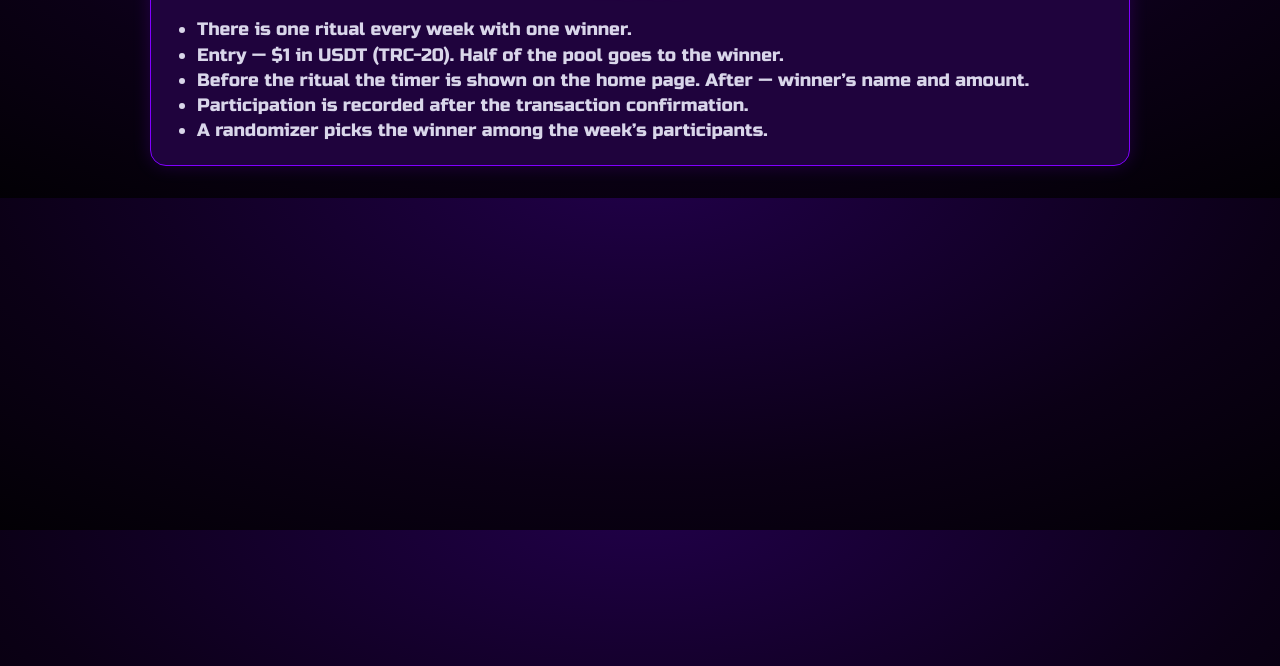
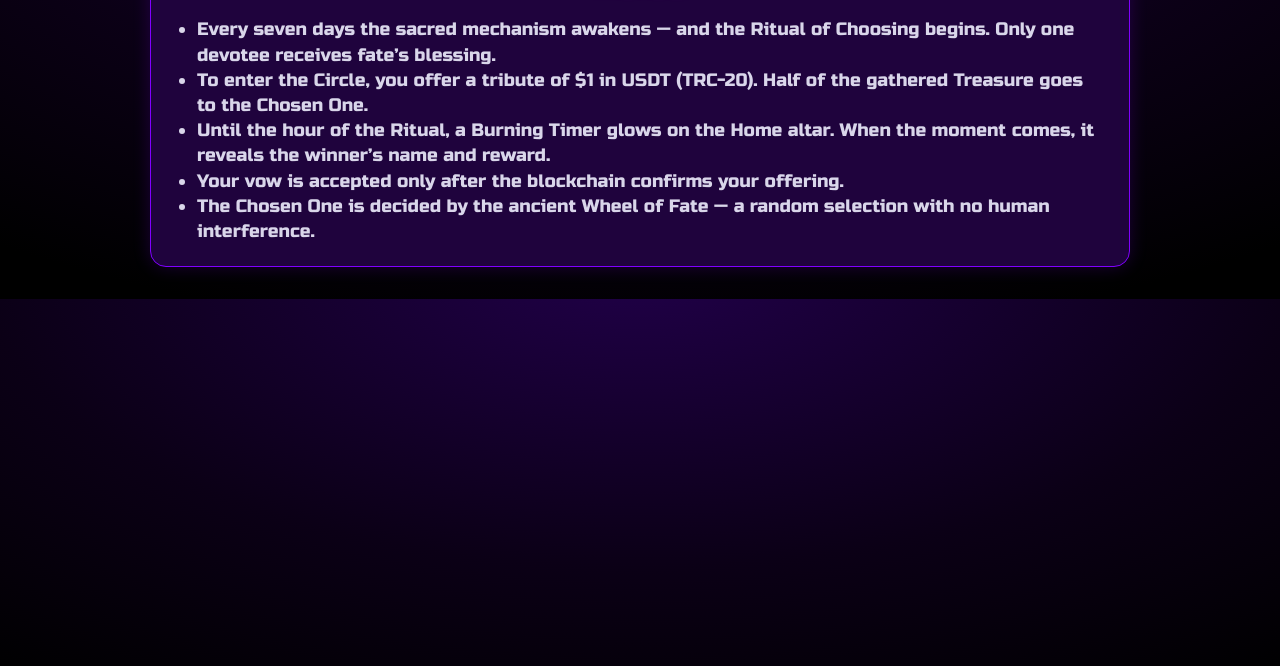
Before and after one commit to OneDollarCult/onedollarcult-data, a website: page rules.html in a window 1280 px wide. Shown: the part 134-800 px from the top of the page. Drawn offline with Linux system fonts and the light colour scheme.

Commit message:
Mystic rules text (RU/EN) + unified typography on rules page

```diff
--- a/public/i18n.js
+++ b/public/i18n.js
@@ -37,14 +37,14 @@
       join_no_file: "Файл не выбран",
       join_fill_alert: "Заполни ник и email",
 
-      // Rules
+      // Rules (обновлённые тексты)
       rules_title: "Правила — OneDollarCult",
       rules_h1: "Правила",
-      rules_1: "Каждую неделю проходит один ритуал с одним победителем.",
-      rules_2: "Вход — $1 в USDT (TRC-20). Половина банка уходит победителю.",
-      rules_3: "До ритуала на главной виден таймер. После — имя победителя и сумма.",
-      rules_4: "Факт участия фиксируется после подтверждения транзакции.",
-      rules_5: "Рандомайзер выбирает победителя среди участников недели.",
+      rules_1: "Раз в семь дней священный механизм пробуждается — и происходит Ритуал Избрания. Лишь один из верных получает благословение судьбы.",
+      rules_2: "Чтобы войти в Круг, ты приносишь жертву в размере $1 в USDT (TRC-20). Половина накопленного Сокровища уходит Избранному.",
+      rules_3: "До часа Ритуала на алтаре Главной страницы горит Огненный Таймер. Когда время придёт — он откроет имя и дары победителя.",
+      rules_4: "Твой обет считается принятым лишь после того, как цепь блокчейна подтвердит жертвоприношение.",
+      rules_5: "Избранник определяется древним Колесом Судьбы — случайным выбором без вмешательства руки человеческой.",
 
       // Winners
       winners_title: "Победители — OneDollarCult",
@@ -93,14 +93,14 @@
       join_no_file: "No file chosen",
       join_fill_alert: "Fill nickname and email",
 
-      // Rules
+      // Rules (updated mystic text)
       rules_title: "Rules — OneDollarCult",
       rules_h1: "Rules",
-      rules_1: "There is one ritual every week with one winner.",
-      rules_2: "Entry — $1 in USDT (TRC-20). Half of the pool goes to the winner.",
-      rules_3: "Before the ritual the timer is shown on the home page. After — winner’s name and amount.",
-      rules_4: "Participation is recorded after the transaction confirmation.",
-      rules_5: "A randomizer picks the winner among the week’s participants.",
+      rules_1: "Every seven days the sacred mechanism awakens — and the Ritual of Choosing begins. Only one devotee receives fate’s blessing.",
+      rules_2: "To enter the Circle, you offer a tribute of $1 in USDT (TRC-20). Half of the gathered Treasure goes to the Chosen One.",
+      rules_3: "Until the hour of the Ritual, a Burning Timer glows on the Home altar. When the moment comes, it reveals the winner’s name and reward.",
+      rules_4: "Your vow is accepted only after the blockchain confirms your offering.",
+      rules_5: "The Chosen One is decided by the ancient Wheel of Fate — a random selection with no human interference.",
 
       // Winners
       winners_title: "Winners — OneDollarCult",
@@ -141,7 +141,6 @@
       if (el.tagName.toLowerCase() === "title") {
         document.title = out;               // для <title data-i18n="...">
       } else if (el.hasAttribute("data-i18n-ph")) {
-        // для плейсхолдеров (если элемент одновременно помечен и data-i18n, и data-i18n-ph)
         el.setAttribute("placeholder", out);
       } else {
         el.textContent = out;
@@ -155,10 +154,8 @@
       if (val != null) el.setAttribute("placeholder", val);
     });
 
-    // Синхронизируем селекторы языка на странице
-    document.querySelectorAll("#langSel").forEach(s => {
-      if (s.value !== lang) s.value = lang;
-    });
+    // Синхронизация селекторов языка
+    document.querySelectorAll("#langSel").forEach(s => { if (s.value !== lang) s.value = lang; });
   }
 
   const I18N = {
@@ -169,7 +166,6 @@
       w.LANG = lang;
       document.documentElement.lang = lang;
       apply(lang);
-      // Сообщаем странице, что язык поменялся (на случай локальных обработчиков)
       try { window.dispatchEvent(new Event("langchange")); } catch(e) {}
     },
     apply
@@ -183,7 +179,11 @@
       start = saved || ((navigator.language || "en").toLowerCase().startsWith("ru") ? "ru" : "en");
     } catch(e) {}
     w.LANG = w.LANG || start;
-    document.addEventListener("DOMContentLoaded", () => apply(w.LANG));
+    if (document.readyState === "loading") {
+      document.addEventListener("DOMContentLoaded", () => apply(w.LANG));
+    } else {
+      apply(w.LANG);
+    }
   })();
 
   w.I18N = I18N;
--- a/rules.html
+++ b/rules.html
@@ -5,13 +5,25 @@
   <title data-i18n="rules_title">Правила — OneDollarCult</title>
   <meta name="viewport" content="width=device-width, initial-scale=1" />
   <link href="https://fonts.googleapis.com/css2?family=Russo+One&display=swap" rel="stylesheet" />
+  <script>
+    // Ставим язык до рендера, чтобы не мигало
+    (function(){
+      try {
+        var savedLang = localStorage.getItem('odc_lang');
+        if (!savedLang) savedLang = (navigator.language||'en').toLowerCase().startsWith('ru') ? 'ru' : 'en';
+        window.LANG = savedLang;
+        document.documentElement.lang = savedLang;
+      } catch(e) {
+        window.LANG = 'ru';
+        document.documentElement.lang = 'ru';
+      }
+    })();
+  </script>
   <style>
     :root{ --bg2:#1a0033; --vio:#8000ff; --card:#1f033d; --text:#fff; --muted:#d9d6ea; }
     *{ box-sizing:border-box }
     body{
-      margin:0;
-      color:var(--text);
-      font-family:'Russo One', sans-serif;
+      margin:0; color:var(--text); font-family:'Russo One', sans-serif;
       background: radial-gradient(1100px 520px at 50% -10%, #21004a 0%, #0b0016 60%, #000 100%);
     }
     .topbar{ position:relative; padding:22px 20px 8px; display:flex; justify-content:center; align-items:center; flex-wrap:wrap; row-gap:8px; }
@@ -20,13 +32,10 @@
     .right{ position:absolute; right:20px; top:12px; display:flex; align-items:center; gap:12px }
     .lang span{ display:none }
     select{
-      background:#1f033d;
-      color:#fff;
-      border:1px solid var(--vio);
-      border-radius:8px;
-      padding:6px 10px;
-      font-family:'Russo One', sans-serif;
+      background:#1f033d; color:#fff; border:1px solid var(--vio);
+      border-radius:8px; padding:6px 10px; font-family:'Russo One', sans-serif;
     }
+
     .box{
       background:var(--card);
       border:1px solid var(--vio);
@@ -39,19 +48,19 @@
     h1{
       margin:0 0 20px;
       text-shadow:0 0 12px #f0f;
-      font-size: 32px; /* единый масштаб с другими страницами */
+      font-size:32px;        /* единый масштаб */
       line-height:1.2;
       text-align:center;
     }
-    p, li{
+    li, p{
       color:var(--muted);
-      font-size: 18px; /* как на других страницах */
-      line-height:1.4; /* одинаковая высота строк */
+      font-size:18px;        /* единый размер текста */
+      line-height:1.4;       /* единая высота строки */
     }
     ul{ margin:0; padding-left:20px }
     @media (max-width:599px){
       .right{ position:static; order:3; }
-      .box{ max-width:92%; padding: 16px; }
+      .box{ max-width:92%; padding:16px; }
     }
   </style>
   <script src="public/i18n.js"></script>
@@ -75,11 +84,11 @@
   <div class="box">
     <h1 data-i18n="rules_h1">Правила</h1>
     <ul>
-      <li data-i18n="rules_1">Каждую неделю проходит один ритуал с одним победителем.</li>
-      <li data-i18n="rules_2">Вход — $1 в USDT (TRC-20). Половина банка уходит победителю.</li>
-      <li data-i18n="rules_3">До ритуала на главной виден таймер. После — имя победителя и сумма.</li>
-      <li data-i18n="rules_4">Факт участия фиксируется после подтверждения транзакции.</li>
-      <li data-i18n="rules_5">Рандомайзер выбирает победителя среди участников недели.</li>
+      <li data-i18n="rules_1">Раз в семь дней священный механизм пробуждается — и происходит Ритуал Избрания. Лишь один из верных получает благословение судьбы.</li>
+      <li data-i18n="rules_2">Чтобы войти в Круг, ты приносишь жертву в размере $1 в USDT (TRC-20). Половина накопленного Сокровища уходит Избранному.</li>
+      <li data-i18n="rules_3">До часа Ритуала на алтаре Главной страницы горит Огненный Таймер. Когда время придёт — он откроет имя и дары победителя.</li>
+      <li data-i18n="rules_4">Твой обет считается принятым лишь после того, как цепь блокчейна подтвердит жертвоприношение.</li>
+      <li data-i18n="rules_5">Избранник определяется древним Колесом Судьбы — случайным выбором без вмешательства руки человеческой.</li>
     </ul>
   </div>
 
```
